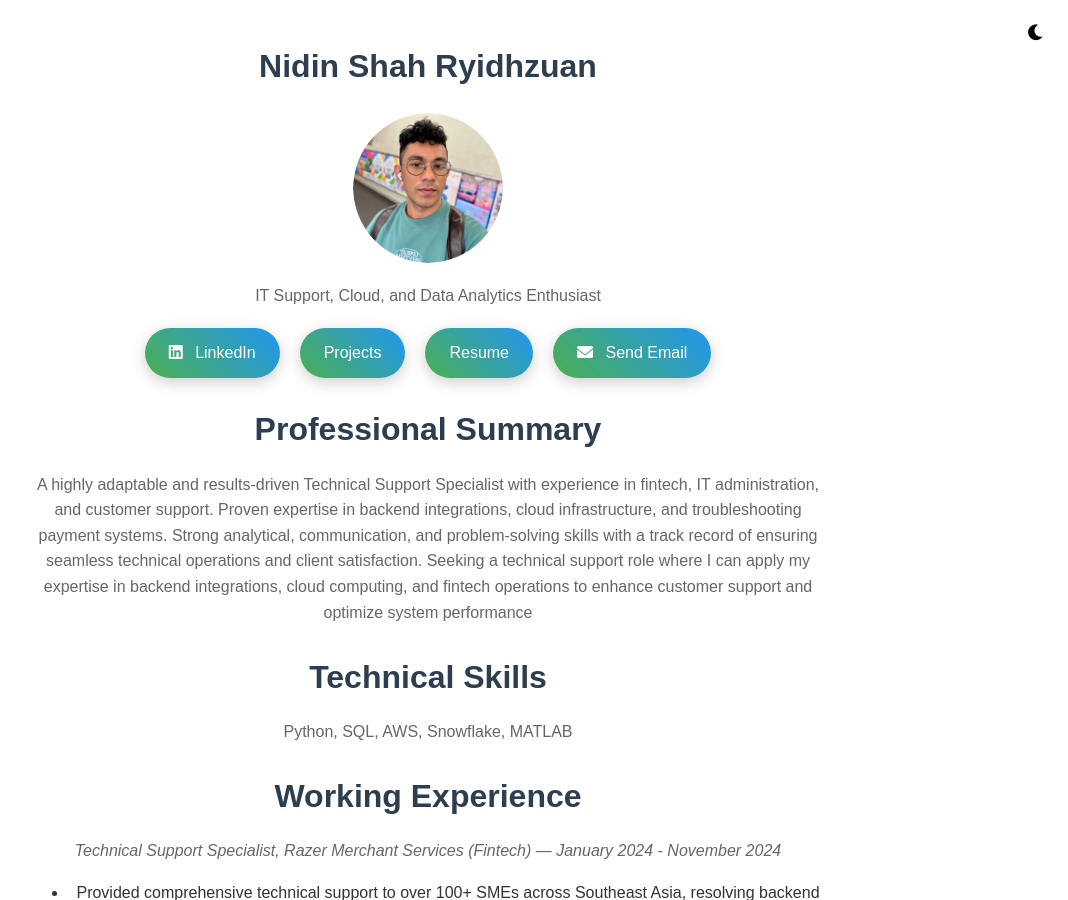
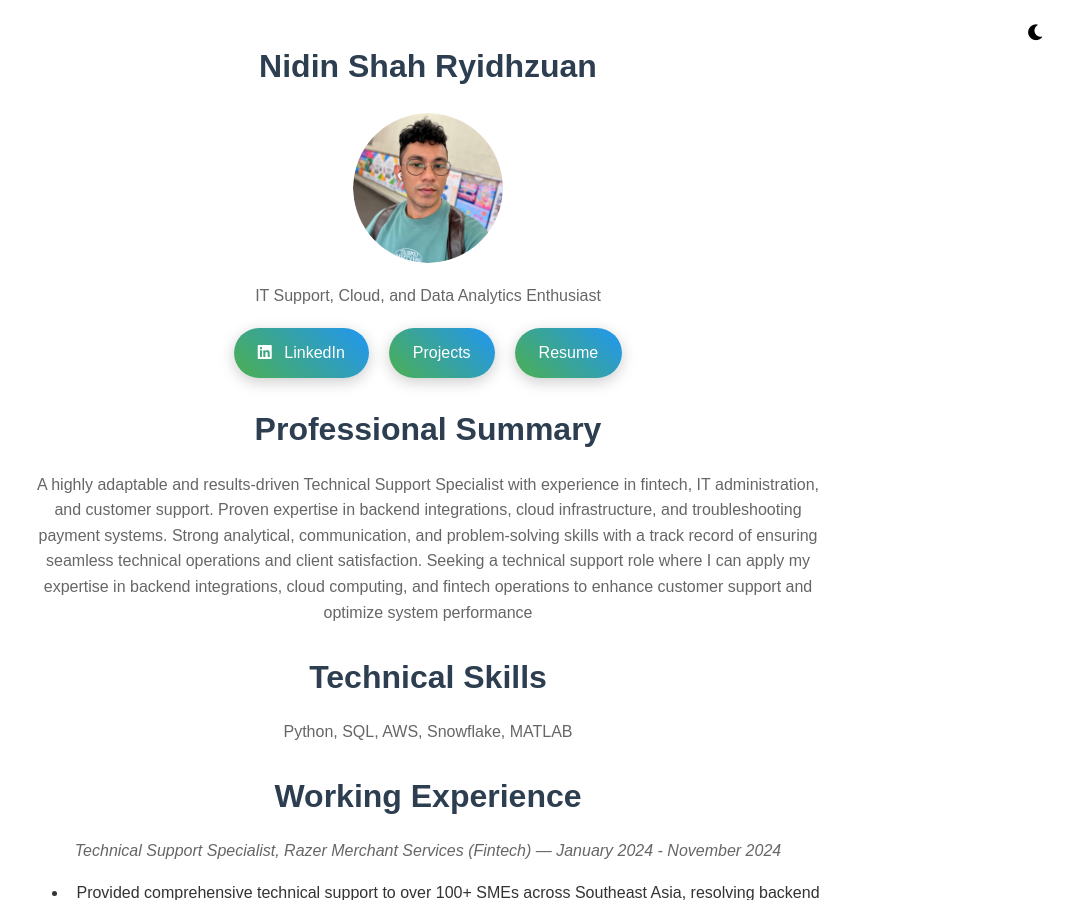
Before and after one commit to nidinshah/nidinshah.github.io, a Jekyll site: the page built from index.md, in a window 1280 px wide and 900 px high. Shown: the whole window, without its empty margins (212-1280 px from the left). Built offline with Jekyll 4.4.1, drawn with Linux system fonts in a browser that asks for light colours.

Commit message:
Update default.html

```diff
--- a/_layouts/default.html
+++ b/_layouts/default.html
@@ -34,9 +34,6 @@
                 <a href="/assets/resume.pdf" target="_blank" class="fancy-btn" aria-label="Resume">
                     Resume
                 </a>
-                <a href="mailto:nidinshah@outlook.com" class="fancy-btn" aria-label="Send Email">
-                    <i class="fas fa-envelope"></i> Send Email
-                </a>
             </section>
             <section class="content">
                 {{ content }}
```
